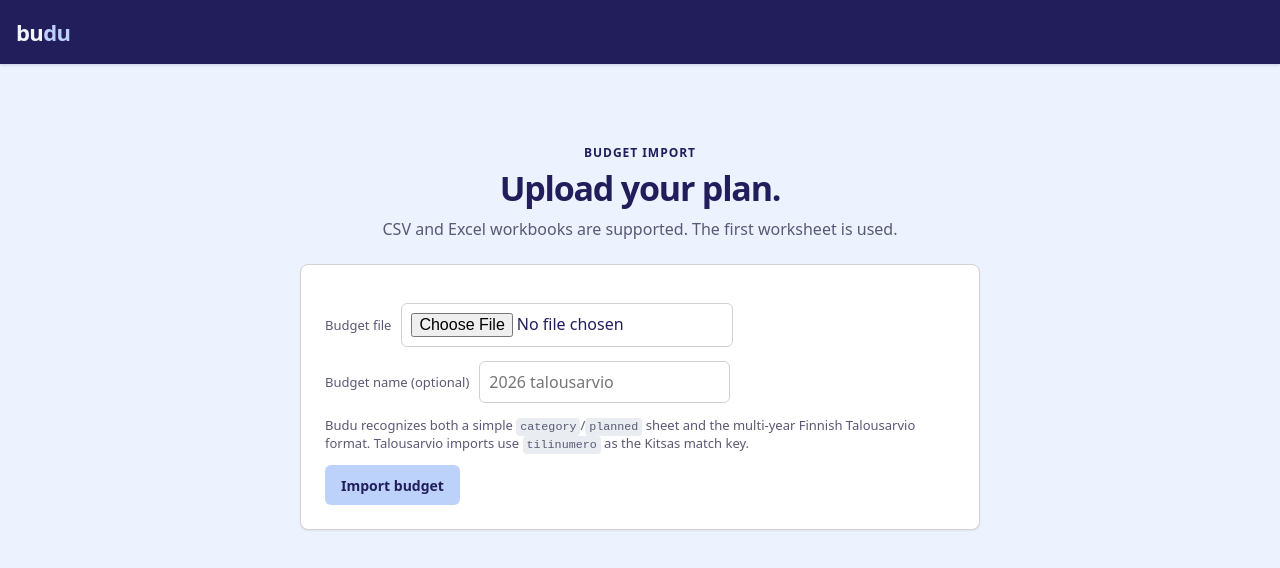
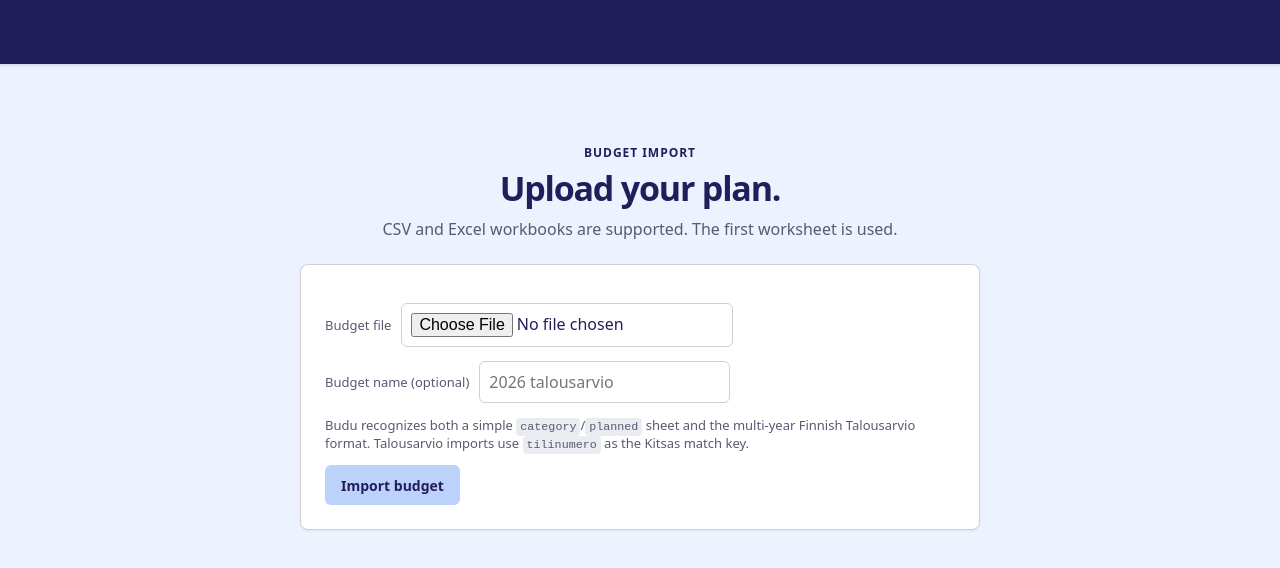
Before and after one commit to pitvaeltajat/budu, a Next.js app: page /import in a window 1280 px wide. Shown: the top 568 px of the page. Built offline with nearby package versions, Linux system fonts and the light colour scheme.

Commit message:
Remove landing page logo

```diff
--- a/app/import/page.tsx
+++ b/app/import/page.tsx
@@ -1,7 +1,6 @@
 'use client';
 
 import { useState } from 'react';
-import Link from 'next/link';
 import { useRouter } from 'next/navigation';
 
 export default function ImportPage() {
@@ -15,5 +14,5 @@ export default function ImportPage() {
     if (!response.ok) { setMessage(body?.error || 'Import failed.'); setBusy(false); return; }
     router.push('/');
   }
-  return <main className="shell"><header className="topbar"><Link className="brand" href="/">bu<span>du</span></Link></header><section className="setup"><p className="eyebrow">Budget import</p><h1>Upload your plan.</h1><p className="lede">CSV and Excel workbooks are supported. The first worksheet is used.</p><form className="card" action={upload}><div className="form-row"><label htmlFor="file">Budget file</label><input id="file" name="file" type="file" accept=".csv,.xlsx,.xls" required /></div><div className="form-row"><label htmlFor="name">Budget name (optional)</label><input id="name" name="name" placeholder="2026 talousarvio" /></div><p className="label">Budu recognizes both a simple <code>category</code>/<code>planned</code> sheet and the multi-year Finnish Talousarvio format. Talousarvio imports use <code>tilinumero</code> as the Kitsas match key.</p>{message && <p className="notice">{message}</p>}<button className="button" disabled={busy}>{busy ? 'Importing…' : 'Import budget'}</button></form></section></main>;
+  return <main className="shell"><header className="topbar" /><section className="setup"><p className="eyebrow">Budget import</p><h1>Upload your plan.</h1><p className="lede">CSV and Excel workbooks are supported. The first worksheet is used.</p><form className="card" action={upload}><div className="form-row"><label htmlFor="file">Budget file</label><input id="file" name="file" type="file" accept=".csv,.xlsx,.xls" required /></div><div className="form-row"><label htmlFor="name">Budget name (optional)</label><input id="name" name="name" placeholder="2026 talousarvio" /></div><p className="label">Budu recognizes both a simple <code>category</code>/<code>planned</code> sheet and the multi-year Finnish Talousarvio format. Talousarvio imports use <code>tilinumero</code> as the Kitsas match key.</p>{message && <p className="notice">{message}</p>}<button className="button" disabled={busy}>{busy ? 'Importing…' : 'Import budget'}</button></form></section></main>;
 }
--- a/app/login/page.tsx
+++ b/app/login/page.tsx
@@ -3,5 +3,5 @@ import { redirect } from 'next/navigation';
 
 export default async function LoginPage() {
   if (await auth()) redirect('/');
-  return <main className="signin"><section className="card"><div className="brand">bu<span>du</span></div><h1>Keep spending in view.</h1><p>Sign in with your Google account to see your budget and its realized expenses.</p><form action={async () => { 'use server'; await signIn('google', { redirectTo: '/' }); }}><button className="button" type="submit">Continue with Google</button></form></section></main>;
+  return <main className="signin"><section className="card"><h1>Keep spending in view.</h1><p>Sign in with your Google account to see your budget and its realized expenses.</p><form action={async () => { 'use server'; await signIn('google', { redirectTo: '/' }); }}><button className="button" type="submit">Continue with Google</button></form></section></main>;
 }
--- a/app/page.tsx
+++ b/app/page.tsx
@@ -3,7 +3,6 @@ import { prisma } from '@/lib/prisma';
 import { kitsasIsConfigured } from '@/lib/kitsas';
 import { redirect } from 'next/navigation';
 import type { Prisma } from '@prisma/client';
-import Link from 'next/link';
 
 const money = (cents: number, currency = 'EUR') => new Intl.NumberFormat('fi-FI', { style: 'currency', currency }).format(cents / 100);
 const date = (value: Date) => new Intl.DateTimeFormat('fi-FI').format(value);
@@ -12,7 +11,7 @@ export default async function Home() {
   const session = await auth();
   if (!session?.user?.id) redirect('/login');
   const budget = await prisma.budget.findFirst({ where: { createdById: session.user.id }, orderBy: { updatedAt: 'desc' }, include: { lines: { orderBy: { sortOrder: 'asc' } }, expenses: { orderBy: { occurredOn: 'desc' } } } });
-  return <main className="shell"><header className="topbar"><Link className="brand" href="/">bu<span>du</span></Link><div className="user"><span>{session.user.email}</span><form action={async () => { 'use server'; await signOut({ redirectTo: '/login' }); }}><button className="link-button">Sign out</button></form></div></header>{budget ? <Dashboard budget={budget} configured={kitsasIsConfigured()} /> : <Setup />}</main>;
+  return <main className="shell"><header className="topbar"><div className="user"><span>{session.user.email}</span><form action={async () => { 'use server'; await signOut({ redirectTo: '/login' }); }}><button className="link-button">Sign out</button></form></div></header>{budget ? <Dashboard budget={budget} configured={kitsasIsConfigured()} /> : <Setup />}</main>;
 }
 
 function Setup() { return <section className="setup"><p className="eyebrow">Start here</p><h1>Bring in your first budget.</h1><p className="lede">Upload the budget workbook or CSV when it is ready. Budu will store the plan separately from the read-only realized-expense feed.</p><div className="card"><h2>Expected columns</h2><ul><li><code>category</code> — a unique budget category</li><li><code>planned</code> — amount in euros (for example <code>1250.50</code>)</li><li>Optional: <code>account</code> (Kitsas expense account), <code>description</code>, <code>budget_name</code>, <code>currency</code></li></ul><a className="button" href="/import">Import a budget</a></div></section>; }
```
